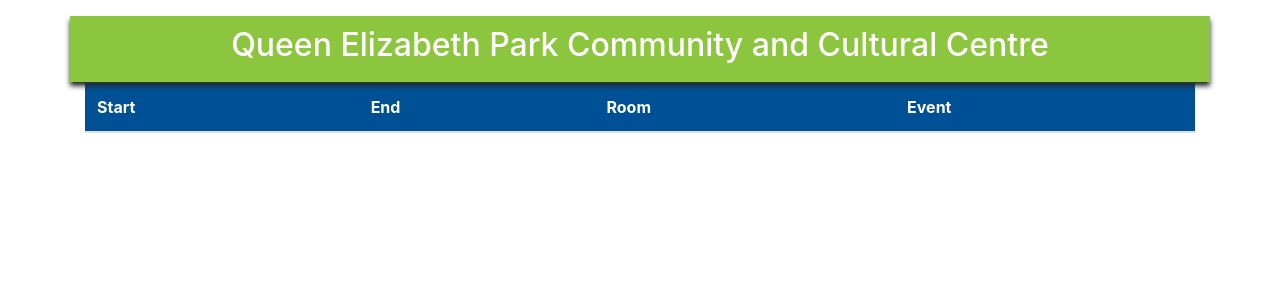
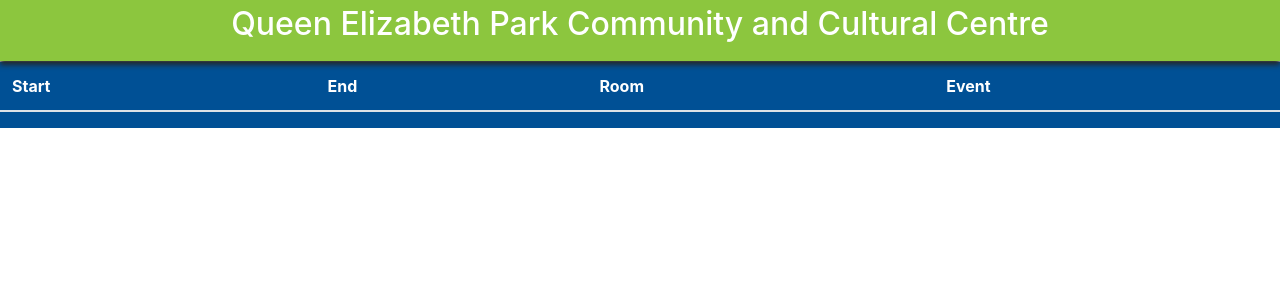
Before and after one commit to yaroslavr-itd/aren-csv, a Flask app: page / in a window 1280 px wide. Shown: the top 300 px of the page. Run offline with Flask 2, Linux system fonts and the light colour scheme; data that the repository does not hold is empty; parts of the project's set-up code (start-up, migrations or seed data) failed here and were passed over; some libraries are stand-ins or nearby versions.

Commit message:
Make table full width.

```diff
--- a/static/css/index.css
+++ b/static/css/index.css
@@ -4,11 +4,13 @@
   color: white;
   padding: 10px;
   background-color: #8CC63E;
+  margin-top: -5px;
 }
 
 .table-style {
   color: white;
   background: #005095;
+  width: auto;
 }
 
 .table tbody td {
--- a/templates/index.html
+++ b/templates/index.html
@@ -12,13 +12,13 @@
 
 <body>
 
-  <div class="container">
+  <div class="container-fluid">
 
-    <div class="row justify-content-md-center text-center mt-3 header-style">
+    <div class="row justify-content-md-center text-center header-style">
         <h2>Queen Elizabeth Park Community and Cultural Centre</h2>
     </div>
 
-    <div class="table-responsive-md tbody td table-style">
+    <div class="row table-responsive-md tbody td table-style">
       <table id="event-table" class="table">
         <thead>
           <tr>
```
